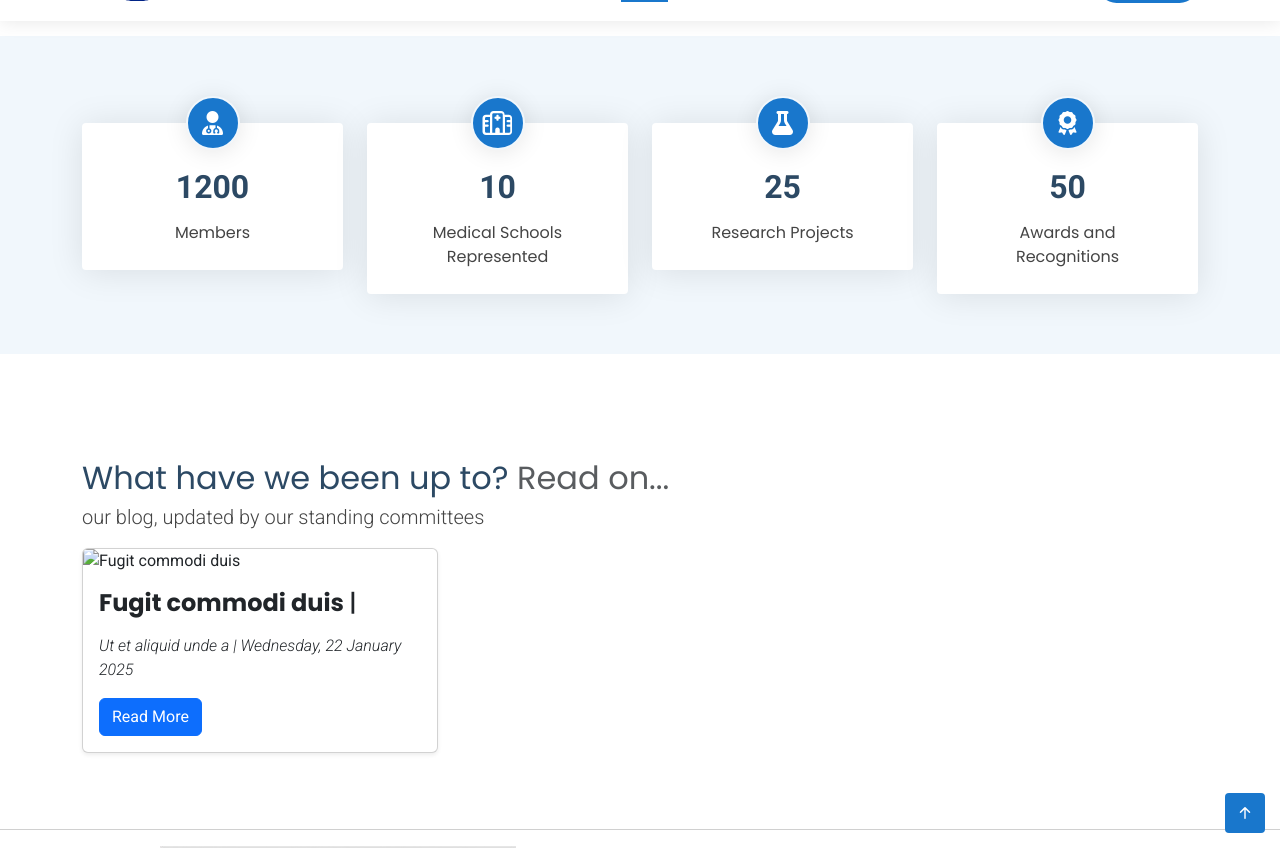
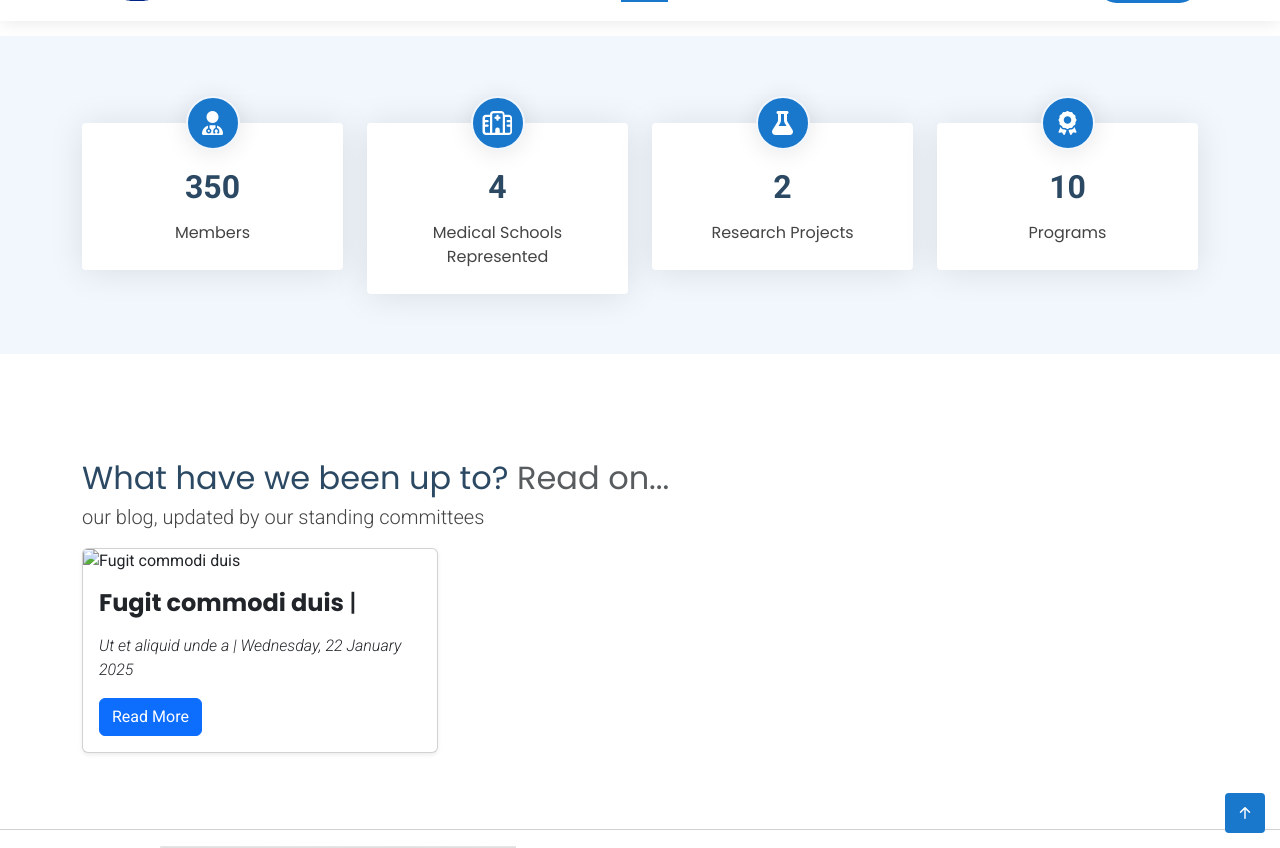
Before and after one commit to tanakamawere/Zimsa-Website, a Jekyll site: the page built from index.md, in a window 1280 px wide and 900 px high, scrolled down 1419 px, cut to the strip 52-900 px from the top of the window. Built offline with Jekyll 4.4.1, drawn with Linux system fonts in a browser that asks for light colours; nearby versions of some CDN libraries.

Commit message:
edited index stats

```diff
--- a/_layouts/index.html
+++ b/_layouts/index.html
@@ -123,7 +123,7 @@ layout: default
       <div class="col-lg-3 col-md-6 d-flex flex-column align-items-center">
         <i class="fa-solid fa-user-doctor"></i>
         <div class="stats-item">
-          <span data-purecounter-start="0" data-purecounter-end="1200" data-purecounter-duration="1" class="purecounter"></span>
+          <span data-purecounter-start="0" data-purecounter-end="350" data-purecounter-duration="1" class="purecounter"></span>
           <p>Members</p>
         </div>
       </div><!-- End Stats Item -->
@@ -131,7 +131,7 @@ layout: default
       <div class="col-lg-3 col-md-6 d-flex flex-column align-items-center">
         <i class="fa-regular fa-hospital"></i>
         <div class="stats-item">
-          <span data-purecounter-start="0" data-purecounter-end="10" data-purecounter-duration="1" class="purecounter"></span>
+          <span data-purecounter-start="0" data-purecounter-end="4" data-purecounter-duration="1" class="purecounter"></span>
           <p>Medical Schools Represented</p>
         </div>
       </div><!-- End Stats Item -->
@@ -139,7 +139,7 @@ layout: default
       <div class="col-lg-3 col-md-6 d-flex flex-column align-items-center">
         <i class="fas fa-flask"></i>
         <div class="stats-item">
-          <span data-purecounter-start="0" data-purecounter-end="25" data-purecounter-duration="1" class="purecounter"></span>
+          <span data-purecounter-start="0" data-purecounter-end="2" data-purecounter-duration="1" class="purecounter"></span>
           <p>Research Projects</p>
         </div>
       </div><!-- End Stats Item -->
@@ -147,8 +147,8 @@ layout: default
       <div class="col-lg-3 col-md-6 d-flex flex-column align-items-center">
         <i class="fas fa-award"></i>
         <div class="stats-item">
-          <span data-purecounter-start="0" data-purecounter-end="50" data-purecounter-duration="1" class="purecounter"></span>
-          <p>Awards and Recognitions</p>
+          <span data-purecounter-start="0" data-purecounter-end="10" data-purecounter-duration="1" class="purecounter"></span>
+          <p>Programs</p>
         </div>
       </div><!-- End Stats Item -->
 
```
